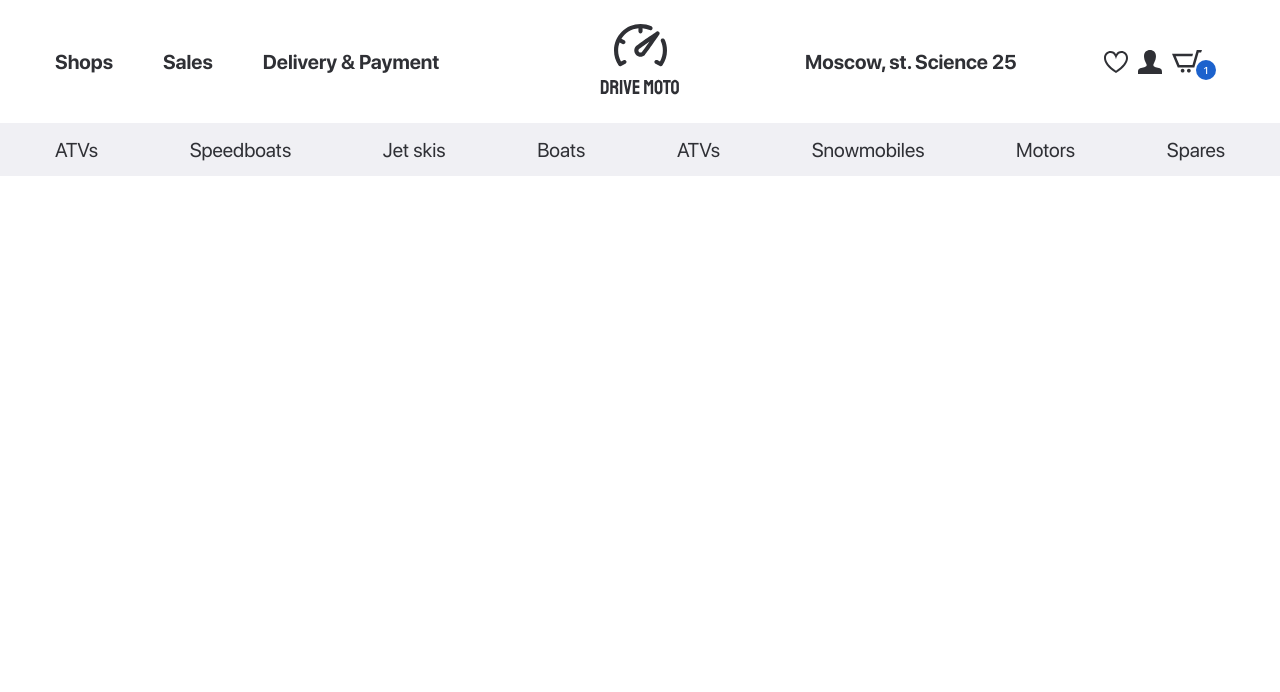
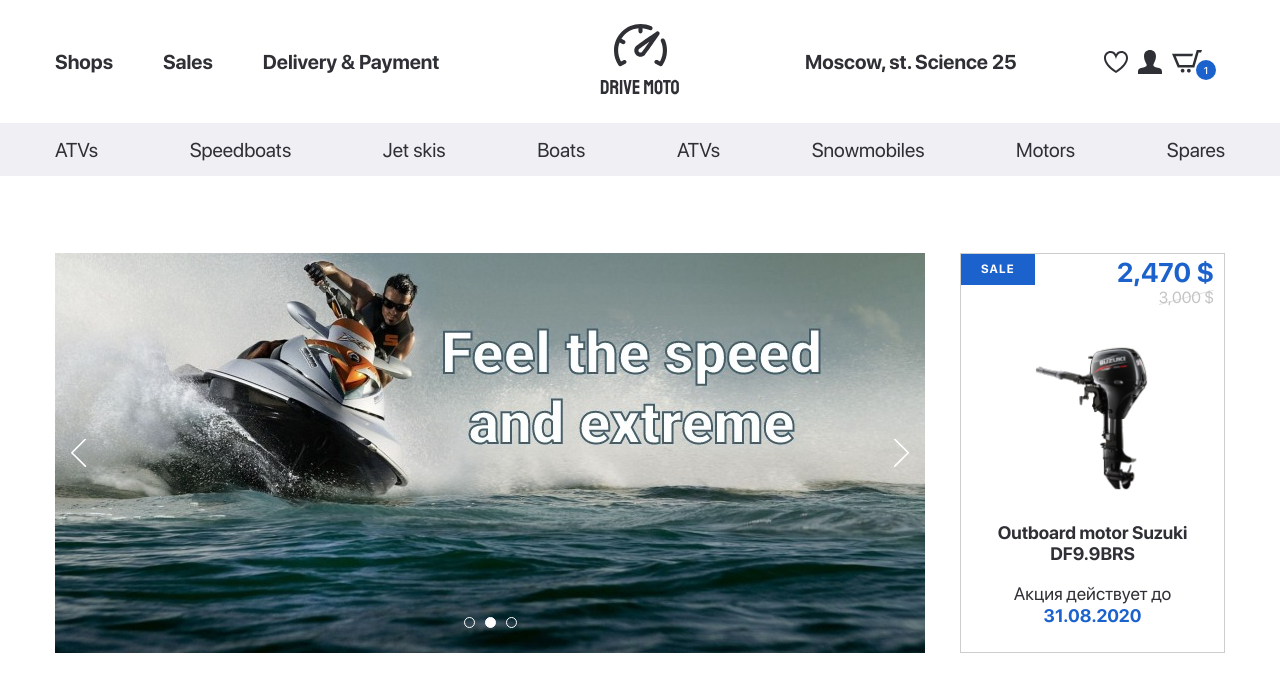
Before and after one commit to dev-rodion/drivemoto-gulp, a website: page app/index.html in a window 1280 px wide. Drawn offline with Linux system fonts and the light colour scheme.

Commit message:
Added slick-slider and jquery plugins. Created .banner-section in index.html with a slider. Added new styles and images

```diff
--- a/app/index.html
+++ b/app/index.html
@@ -58,7 +58,6 @@
                     </a>
                   </li>
                 </ul>
-
               </div>
             </div>
           </div>
@@ -98,6 +97,52 @@
         </div>
       </header>
 
+      <section class="banner-section">
+        <div class="container">
+          <div class="banner-section__inner">
+            <div class="banner-section__slider">
+              <a class="banner-section__slider-item" href="catalog.html">
+                <div class="banner-section__slider-img-box">
+                  <img class="banner-section__slider-img" src="images/jpg/banner-slide-01.jpg" alt="Banner">
+                </div>
+              </a>
+              <a class="banner-section__slider-item" href="catalog.html">
+                <div class="banner-section__slider-img-box">
+                  <img class="banner-section__slider-img" src="images/jpg/banner-slide-01.jpg" alt="Banner">
+                </div>
+              </a>
+              <a class="banner-section__slider-item" href="catalog.html">
+                <div class="banner-section__slider-img-box">
+                  <img class="banner-section__slider-img" src="images/jpg/banner-slide-01.jpg" alt="Banner">
+                </div>
+              </a>
+            </div>
+
+            <a class="banner-section__item sale-item" href="product-page.html">
+              <div class="sale-item__top">
+                <div class="sale-item__info">
+                  Sale
+                </div>
+                <div class="sale-item__price">
+                  <p class="sale-item__price-new">2,470 $</p>
+                  <p class="sale-item__price-old">3,000 $</p>
+                </div>
+              </div>
+              <div class="sale-item__img-box">
+                <img src="images/content/product-01.png" alt="Outboard motor Suzuki DF9.9BRS">
+              </div>
+              <h5 class="sale-item__title">
+                Outboard motor Suzuki DF9.9BRS
+              </h5>
+              <div class="sale-item__footer">
+                Акция действует до
+                <span>31.08.2020</span>
+              </div>
+            </a>
+          </div>
+        </div>
+      </section>
+
     </div>
 
     <!-- JS -->
--- a/app/js/main.js
+++ b/app/js/main.js
@@ -1,3 +1,12 @@
-window.onload = function() {
+$(function () {
 
-}
+  $(".banner-section__slider").slick({
+    dots: true,
+    arrows: true,
+    autoplay: true,
+    autoplaySpeed: 3000,
+    prevArrow: `<button class="slider-arrow slider-arrow--prev"><img src="images/svg/white-arrow-left.svg" alt="prev arrow"></button>`,
+    nextArrow: `<button class="slider-arrow slider-arrow--next"><img src="images/svg/white-arrow-right.svg" alt="next arrow"></button>`,
+  });
+
+});
--- a/app/scss/_global.scss
+++ b/app/scss/_global.scss
@@ -37,3 +37,49 @@ body {
   margin: 0 auto;
   padding: 0 15px;
 }
+
+.slider-arrow {
+  position: absolute;
+  top: 50%;
+  z-index: 1;
+  transform: translateY(-50%);
+  width: 17px;
+  height: 29px;
+  img {
+    width: 100%;
+    height: 100%;
+    object-fit: contain;
+    object-position: center;
+  }
+  &--prev {
+    left: 15px;
+  }
+  &--next {
+    right: 15px;
+  }
+}
+
+.slick-dots {
+  position: absolute;
+  left: 0;
+  right: 0;
+  bottom: 20px;
+  display: flex;
+  align-items: center;
+  justify-content: center;
+  font-size: 0;
+  li {
+    padding: 3px;
+    margin: 2px;
+  }
+  li.slick-active button {
+    background-color: #fff;
+  }
+  button {
+    display: block;
+    width: 11px;
+    height: 11px;
+    border: 1px solid #fff;
+    border-radius: 50%;
+  }
+}
--- a/app/scss/_libs.scss
+++ b/app/scss/_libs.scss
@@ -0,0 +1 @@
+@import "../../node_modules/slick-carousel/slick/slick.scss";
--- a/app/scss/_reset.scss
+++ b/app/scss/_reset.scss
@@ -60,3 +60,14 @@ ul, li {
   padding: 0;
   list-style: none;
 }
+
+button {
+  border: none;
+  background: none;
+  padding: 0;
+  cursor: pointer;
+}
+
+img {
+  display: block;
+}
--- a/app/scss/style.scss
+++ b/app/scss/style.scss
@@ -110,7 +110,8 @@
     padding: 15px 0 14px;
     transition: 0.3s;
     &:hover {
-      text-shadow: 0px 0.3px $main, 0.3px 0px $main, 0px -0.3px $main, -0.3px 0px $main;
+      text-shadow: 0px 0.3px $main, 0.3px 0px $main, 0px -0.3px $main,
+        -0.3px 0px $main;
       &::after {
         width: 100%;
       }
@@ -129,4 +130,107 @@
   }
 }
 
+.banner-section {
+  margin: 77px 0;
+  &__inner {
+    display: flex;
+    align-items: stretch;
+    justify-content: space-between;
+  }
+  &__slider {
+    overflow: hidden;
+    width: 870px;
+    height: 46%;
+  }
+  &__slider-item {
+    display: none;
+    width: 100%;
+    &:first-child {
+      display: block;
+    }
+  }
+  &__slider-img-box {
+    position: relative;
+    padding-bottom: 46%;
+    background: $light;
+  }
+  &__slider-img {
+    position: absolute;
+    top: 0;
+    left: 0;
+    width: 100%;
+    height: 100%;
+    object-fit: cover;
+    display: block;
+  }
+}
+
+.sale-item {
+  display: flex;
+  flex-direction: column;
+  justify-content: space-between;
+  border: 1px solid #cdcdcd;
+  text-align: center;
+  max-width: 265px;
+  padding: 0 15px 25px;
+  &__top {
+    display: flex;
+    align-items: flex-start;
+    justify-content: space-between;
+    margin: 0 -15px;
+  }
+  &__info {
+    color: #fff;
+    background-color: $accent;
+    font-size: 12px;
+    line-height: 15px;
+    letter-spacing: 0.1em;
+    text-transform: uppercase;
+    font-weight: 700;
+    padding: 8px 20px;
+  }
+  &__price {
+    padding: 3px 10px;
+    text-align: right;
+  }
+  &__price-new {
+    color: $accent;
+    font-weight: 700;
+    font-size: 27px;
+    line-height: 32px;
+  }
+  &__price-old {
+    width: fit-content;
+    margin-left: auto;
+    font-size: 16px;
+    line-height: 18px;
+    color: $light;
+    background: url(../images/svg/old-price-line.svg) no-repeat right center;
+    background-size: cover;
+  }
+  &__img-box {
+    padding: 0 10px;
+    height: 175px;
+    img {
+      width: 100%;
+      height: 100%;
+      object-fit: contain;
+      object-position: center;
+    }
+  }
+  &__title {
+    font-size: 18px;
+    line-height: 21px;
+  }
+  &__footer {
+    font-size: 18px;
+    line-height: 22px;
+    span {
+      display: block;
+      font-weight: 700;
+      color: $accent;
+    }
+  }
+}
+
 @import "_media.scss";
--- a/gulpfile.js
+++ b/gulpfile.js
@@ -42,7 +42,11 @@ function styles() {
 }
 
 function scripts() {
-  return src(["app/js/main.js"]) // finds and selects files
+  return src([
+    "node_modules/jquery/dist/jquery.min.js",
+    "node_modules/slick-carousel/slick/slick.min.js",
+    "app/js/main.js"
+  ]) // finds and selects files
     .pipe(concat("script.min.js")) // concatenates the js files and sets the filename
     .pipe(uglify()) // uglifies js code
     .pipe(dest("app/js/")) // sends file to app/js directory
--- a/package.json
+++ b/package.json
@@ -26,6 +26,8 @@
     "gulp-sass": "^5.0.0",
     "gulp-uglify-es": "^3.0.0",
     "gulp-w3c-html-validator": "^5.1.0",
-    "sass": "^1.43.5"
+    "jquery": "^3.6.0",
+    "sass": "~1.26.5",
+    "slick-carousel": "^1.8.1"
   }
 }
```
Also changed, not shown: app/css/style.min.css, app/images/content/product-01.png (added), app/images/favicon.png, app/images/jpg/banner-slide-01.jpg (added), app/images/jpg/test.txt (deleted), app/images/png/test.txt (deleted), app/images/svg/black-arrow-left.svg (added), app/images/svg/black-arrow-right.svg (added), app/images/svg/old-price-line.svg (added), app/images/svg/white-arrow-left.svg (added), app/images/svg/white-arrow-right.svg (added), app/js/script.min.js, 1 other file.
